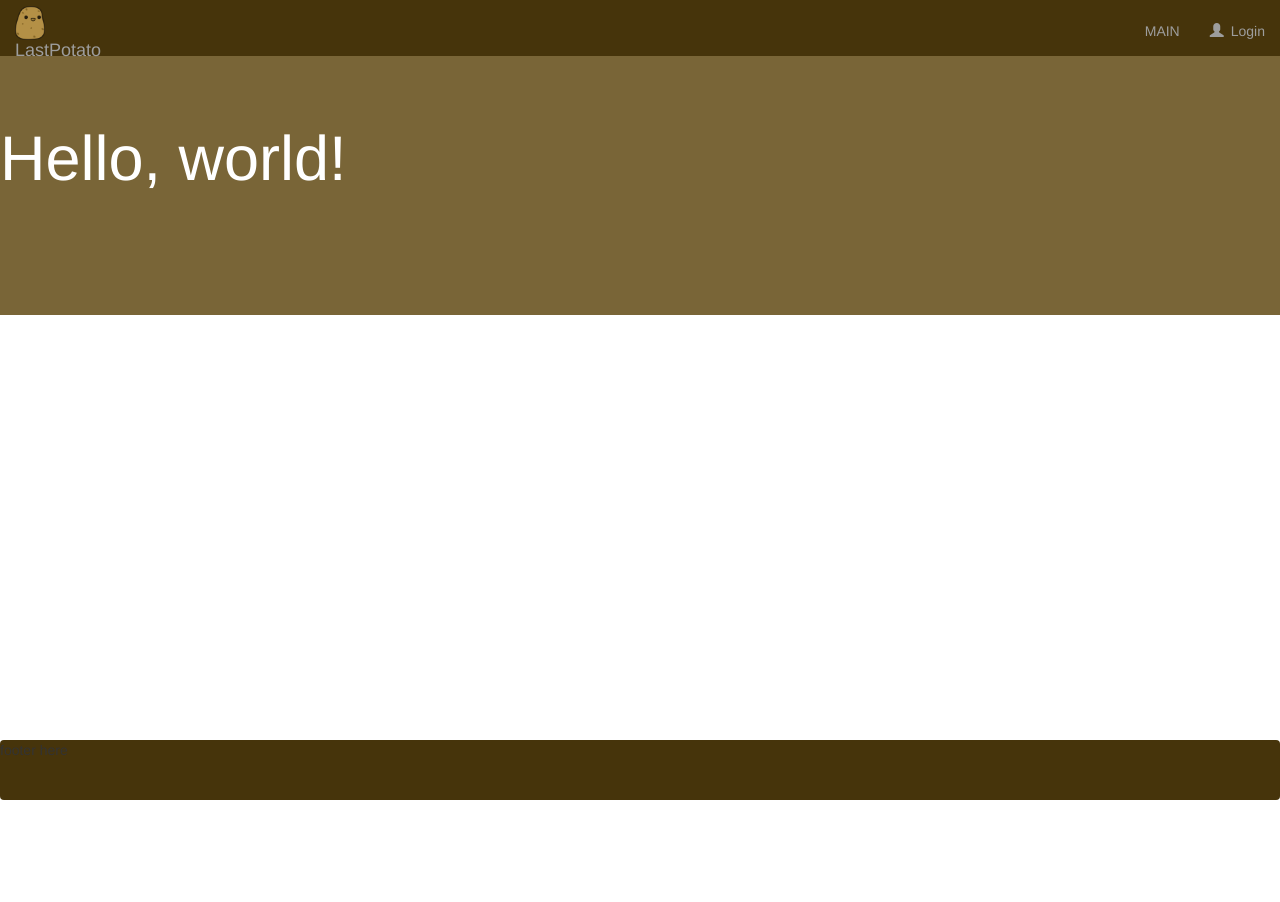
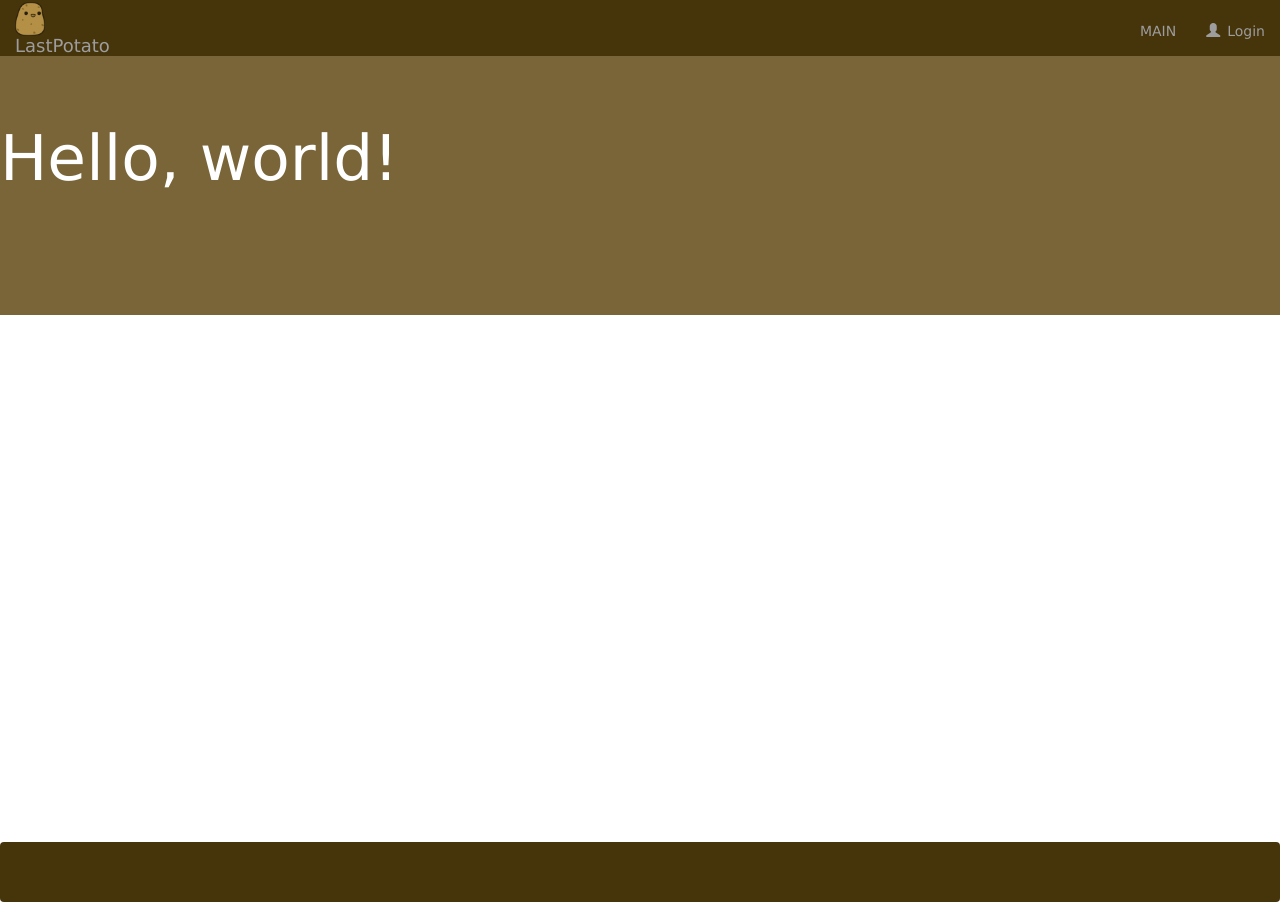
Before and after one commit to ogarthur/betcroquet, a Django app: page / in a window 1280 px wide. Before the commit the page ends 800 px from the top, so only its background shows below. Run offline with Django 3.2, Linux system fonts and the light colour scheme; parts of the project's set-up code (start-up, migrations or seed data) failed here and were passed over; some libraries are stand-ins or nearby versions.

Commit message:
eliminado texto footer

```diff
--- a/static/css/base.css
+++ b/static/css/base.css
@@ -1,27 +1,32 @@
-html{
+html,
+body {
     font-family: Verdana,Geneva,sans-serif;
+ height: 100%;
+ position: relative;
 }
 .logo-img{
   max-width: 30px;
   max-height: 40px;
+  margin-top: -4px;
 }
 .logo-conatiner{
   padding-top: 0;
   padding-bottom: 0;
 }
-.footer{
+footer {
  position: absolute;
  bottom: 0;
  width: 100%;
  height: 60px;
  background-color: #f5f5f5;
-  margin-bottom: 0
 }
+
 .content-container{
-  min-height: 70%;
-  min-height: -webkit-calc(100% - 186px);
-  min-height: -moz-calc(100% - 186px);
-  min-height: calc(100% - 186px);
+  min-height: 100vh; /* will cover the 100% of viewport */
+  overflow: hidden;
+  display: block;
+  position: relative;
+  padding-bottom: 100px; /* height of your footer */
 }
 .jumbotron {
     background: #796537;
--- a/templates/base.html
+++ b/templates/base.html
@@ -74,7 +74,7 @@
   {# Footer #}
   <footer class="footer navbar fixed-bottom">
 
-        footer here
+
 
   </footer>
 </body>
```
Lines whose indentation alone changed are shown as unchanged.
